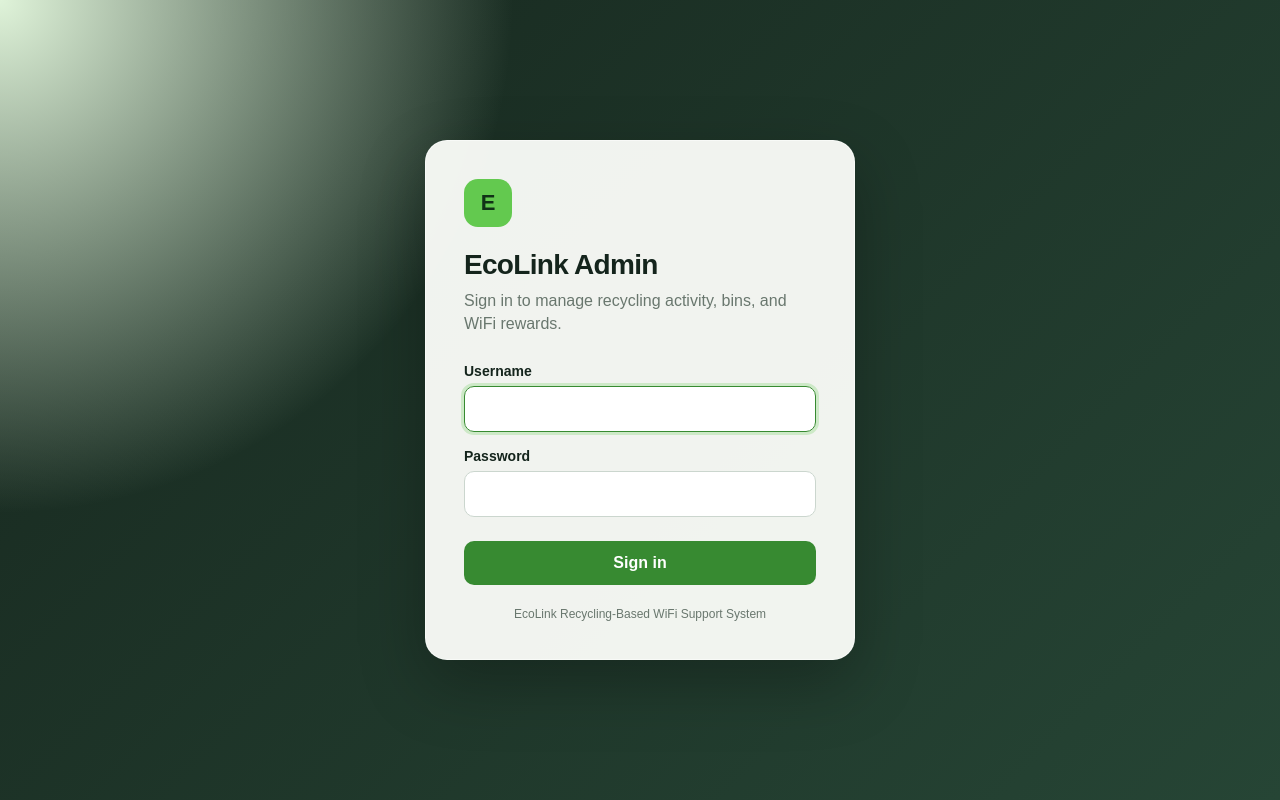
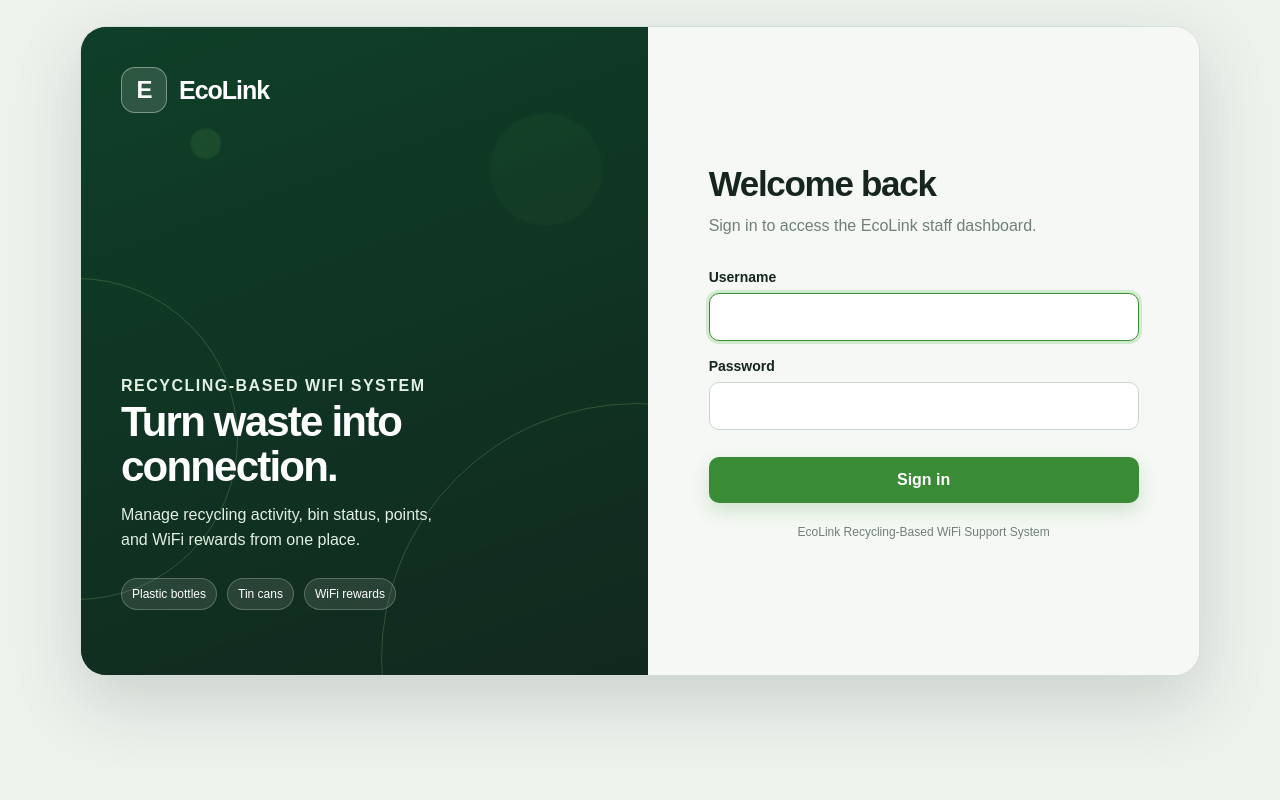
Before and after one commit to Kristianjayl/trasttotech, a Django app: page /staff/login/ in a window 1280 px wide. Run offline with Django 5.2, Linux system fonts and the light colour scheme.

Commit message:
improve the design of the login form

```diff
--- a/adminpanel/templates/adminpanel/login.html
+++ b/adminpanel/templates/adminpanel/login.html
@@ -5,23 +5,40 @@
 <meta name="viewport" content="width=device-width, initial-scale=1">
 <title>EcoLink Staff Login</title>
 <style>
-  :root{--ink:#14241c;--green:#63c94f;--green-dark:#378a31;--muted:#69776e}
+  :root{--ink:#17251f;--green:#67c950;--green-dark:#398b35;--pale:#f5f8f4;--muted:#718077}
   *{box-sizing:border-box}
-  body{min-height:100vh;margin:0;display:grid;place-items:center;padding:24px;font-family:Arial,sans-serif;color:var(--ink);background:radial-gradient(circle at top left,#dff3d9 0,transparent 34%),linear-gradient(135deg,#17271e,#264535)}
-  .login-card{width:min(100%,430px);padding:38px;border:1px solid rgba(255,255,255,.55);border-radius:22px;background:rgba(248,250,246,.97);box-shadow:0 24px 65px rgba(0,0,0,.27)}
-  .mark{width:48px;height:48px;display:grid;place-items:center;margin-bottom:22px;border-radius:14px;background:var(--green);font-size:22px;font-weight:800;color:#113117}
-  h1{margin:0 0 8px;font-size:28px;letter-spacing:-.7px}.sub{margin:0 0 28px;color:var(--muted);line-height:1.45}
-  label{display:block;margin:16px 0 7px;font-weight:700;font-size:14px}input{width:100%;padding:13px 14px;border:1px solid #cbd6ce;border-radius:10px;background:#fff;font-size:16px;color:var(--ink)}input:focus{outline:3px solid rgba(99,201,79,.25);border-color:var(--green-dark)}
-  button{width:100%;margin-top:24px;padding:13px;border:0;border-radius:10px;background:var(--green-dark);color:#fff;font-size:16px;font-weight:700;cursor:pointer}button:hover{background:#2c7428}.errorlist,.errornote{margin:0 0 16px;padding:11px 12px;border-radius:9px;background:#ffe8e4;color:#a53627;list-style:none;font-size:14px}
+  body{min-height:100vh;margin:0;padding:26px;font-family:Arial,sans-serif;color:var(--ink);background:#edf2ed}
+  .login-shell{width:min(100%,1120px);min-height:650px;margin:auto;display:grid;grid-template-columns:1.03fr 1fr;overflow:hidden;border:1px solid #d6dfd7;border-radius:26px;background:#fff;box-shadow:0 25px 70px rgba(20,36,28,.16)}
+  .system-panel{position:relative;display:flex;flex-direction:column;justify-content:space-between;overflow:hidden;padding:40px;background:linear-gradient(160deg,rgba(13,64,40,.88),rgba(17,39,29,.94)),radial-gradient(circle at 22% 18%,#84d761 0 2%,transparent 2.4%),radial-gradient(circle at 82% 22%,rgba(116,206,82,.38) 0 8%,transparent 8.3%),#183d2a;color:#fff}
+  .system-panel:before,.system-panel:after{position:absolute;content:"";border-radius:50%;border:1px solid rgba(191,255,168,.18)}
+  .system-panel:before{width:510px;height:510px;right:-245px;bottom:-240px}.system-panel:after{width:320px;height:320px;left:-165px;bottom:75px}
+  .brand,.system-copy{position:relative;z-index:1}.brand{display:flex;align-items:center;gap:12px;font-size:25px;font-weight:800;letter-spacing:-1px}.mark{width:46px;height:46px;display:grid;place-items:center;border:1px solid rgba(255,255,255,.38);border-radius:14px;background:rgba(255,255,255,.13);font-size:24px}
+  .system-copy{max-width:380px;margin:0 0 25px}.eyebrow{margin:0 0 13px;color:#c5f6ad;font-size:12px;font-weight:700;letter-spacing:1.5px;text-transform:uppercase}.system-copy h2{margin:0 0 14px;font-size:42px;line-height:1.08;letter-spacing:-1.8px}.system-copy p{max-width:335px;margin:0;color:#e1f0e3;font-size:16px;line-height:1.55}.features{display:flex;gap:10px;flex-wrap:wrap;margin-top:25px}.features span{padding:8px 10px;border:1px solid rgba(225,240,227,.25);border-radius:999px;background:rgba(255,255,255,.1);font-size:12px}
+  .login-panel{display:grid;place-items:center;padding:46px;background:var(--pale)}
+  .login-card{width:min(100%,430px)}
+  h1{margin:0 0 10px;font-size:35px;letter-spacing:-1.3px}.sub{margin:0 0 31px;color:var(--muted);line-height:1.5}
+  label{display:block;margin:17px 0 8px;font-weight:700;font-size:14px}input{width:100%;padding:14px 15px;border:1px solid #cbd6ce;border-radius:10px;background:#fff;font-size:16px;color:var(--ink)}input:focus{outline:3px solid rgba(99,201,79,.24);border-color:var(--green-dark)}
+  button{width:100%;margin-top:27px;padding:14px;border:0;border-radius:10px;background:var(--green-dark);color:#fff;font-size:16px;font-weight:700;cursor:pointer;box-shadow:0 8px 18px rgba(57,139,53,.19)}button:hover{background:#2d742a}.errorlist,.errornote{margin:0 0 16px;padding:11px 12px;border-radius:9px;background:#ffe8e4;color:#a53627;list-style:none;font-size:14px}
   .foot{margin:22px 0 0;text-align:center;color:var(--muted);font-size:12px}
+  @media (max-width:760px){body{padding:14px}.login-shell{grid-template-columns:1fr;min-height:0}.system-panel{min-height:270px;padding:28px}.system-copy{margin:38px 0 0}.system-copy h2{font-size:30px}.login-panel{padding:38px 26px}}
 </style>
 </head>
 <body>
+  <main class="login-shell">
+    <section class="system-panel" aria-label="EcoLink system introduction">
+      <div class="brand"><span class="mark">E</span>EcoLink</div>
+      <div class="system-copy">
+        <p class="eyebrow">Recycling-based WiFi system</p>
+        <h2>Turn waste into connection.</h2>
+        <p>Manage recycling activity, bin status, points, and WiFi rewards from one place.</p>
+        <div class="features"><span>Plastic bottles</span><span>Tin cans</span><span>WiFi rewards</span></div>
+      </div>
+    </section>
+    <section class="login-panel">
       <form class="login-card" method="post">
         {% csrf_token %}
-    <div class="mark">E</div>
-    <h1>EcoLink Admin</h1>
-    <p class="sub">Sign in to manage recycling activity, bins, and WiFi rewards.</p>
+        <h1>Welcome back</h1>
+        <p class="sub">Sign in to access the EcoLink staff dashboard.</p>
         {{ form.non_field_errors }}
         <label for="id_username">Username</label>
         {{ form.username }}
@@ -30,5 +47,7 @@
         <button type="submit">Sign in</button>
         <p class="foot">EcoLink Recycling-Based WiFi Support System</p>
       </form>
+    </section>
+  </main>
 </body>
 </html>
```
Lines whose indentation alone changed are shown as unchanged.
